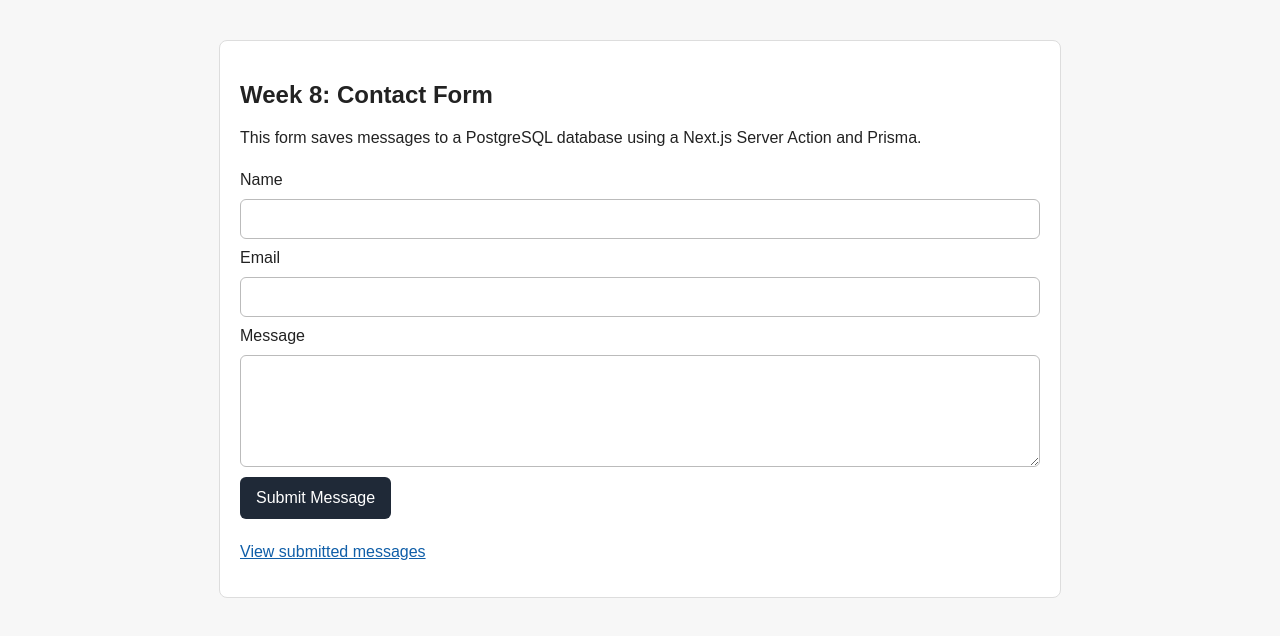
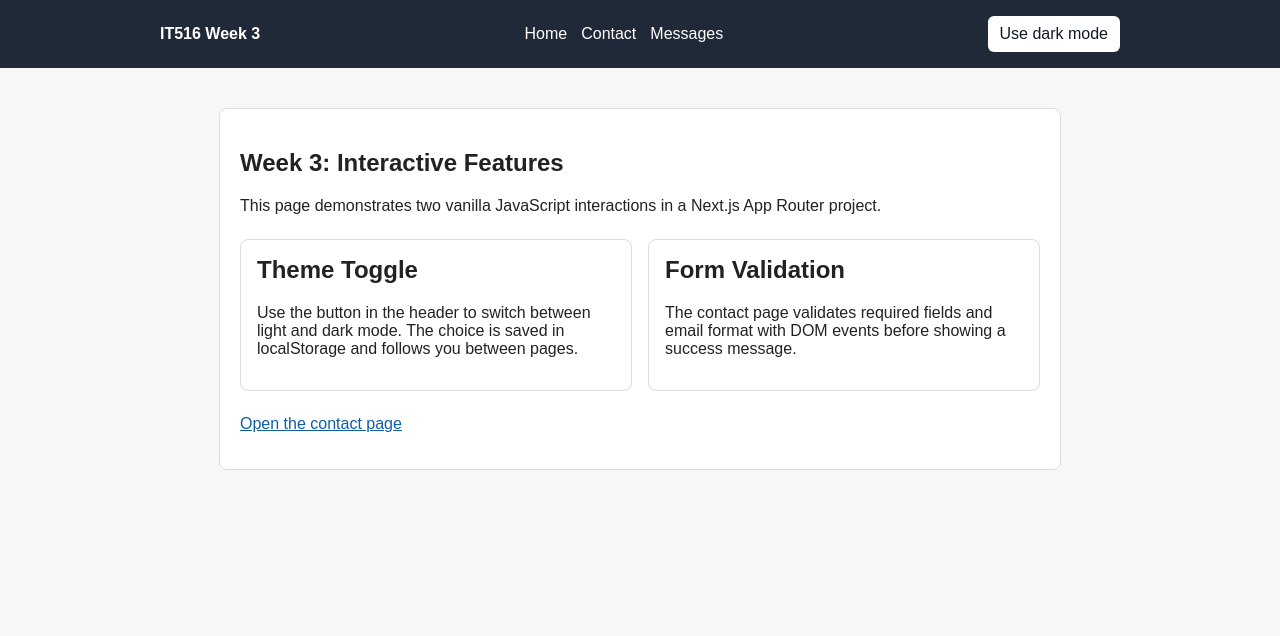
Before and after one commit to ezerayarii/it516_week1, a Next.js app: page / in a window 1280 px wide. Shown: the top 636 px of the page. Built offline with nearby package versions, Linux system fonts and the light colour scheme.

Commit message:
Week 3: add secondary page and vanilla JS interactions

```diff
--- a/app/globals.css
+++ b/app/globals.css
@@ -3,25 +3,70 @@ body {
   margin: 0;
   background: #f7f7f7;
   color: #222;
+  transition:
+    background 180ms ease,
+    color 180ms ease;
 }
 
-header {
-  background: #333;
-  color: white;
-  text-align: center;
-  padding: 20px;
+:root[data-theme="dark"] body {
+  background: #111827;
+  color: #f9fafb;
 }
 
-nav {
-  text-align: center;
-  padding: 10px;
-  background: #222;
+:root[data-theme="dark"] section,
+:root[data-theme="dark"] .feature-card,
+:root[data-theme="dark"] .message-card {
+  background: #1f2937;
+  border-color: #374151;
 }
 
-nav a {
+.site-header {
+  background: #1f2937;
   color: white;
-  margin: 0 10px;
+}
+
+.site-header-inner {
+  align-items: center;
+  display: flex;
+  gap: 18px;
+  justify-content: space-between;
+  margin: 0 auto;
+  max-width: 960px;
+  padding: 16px 20px;
+}
+
+.site-title {
+  color: white;
+  font-weight: 700;
   text-decoration: none;
+}
+
+.site-nav {
+  display: flex;
+  gap: 14px;
+}
+
+.site-nav a {
+  color: white;
+  text-decoration: none;
+}
+
+.site-nav a:focus-visible,
+.theme-toggle:focus-visible,
+.contact-form button:focus-visible,
+a:focus-visible {
+  outline: 3px solid #60a5fa;
+  outline-offset: 3px;
+}
+
+.theme-toggle {
+  background: white;
+  border: 0;
+  border-radius: 6px;
+  color: #111827;
+  cursor: pointer;
+  font: inherit;
+  padding: 9px 12px;
 }
 
 section {
@@ -43,6 +88,24 @@ img {
   margin-top: 40px;
 }
 
+.feature-grid {
+  display: grid;
+  gap: 16px;
+  grid-template-columns: repeat(auto-fit, minmax(220px, 1fr));
+  margin: 24px 0;
+}
+
+.feature-card {
+  background: #ffffff;
+  border: 1px solid #ddd;
+  border-radius: 8px;
+  padding: 16px;
+}
+
+.feature-card h2 {
+  margin-top: 0;
+}
+
 .contact-form {
   display: grid;
   gap: 10px;
@@ -55,6 +118,13 @@ img {
   border-radius: 6px;
   font: inherit;
   padding: 10px;
+}
+
+:root[data-theme="dark"] .contact-form input,
+:root[data-theme="dark"] .contact-form textarea {
+  background: #111827;
+  border-color: #4b5563;
+  color: white;
 }
 
 .contact-form button {
@@ -71,6 +141,11 @@ img {
 .contact-form button:disabled {
   cursor: not-allowed;
   opacity: 0.7;
+}
+
+.form-status {
+  margin: 0;
+  min-height: 20px;
 }
 
 .form-error {
@@ -113,6 +188,22 @@ img {
 a {
   color: #0f5ea8;
 }
+
+:root[data-theme="dark"] a {
+  color: #93c5fd;
+}
+
+@media (max-width: 640px) {
+  .site-header-inner {
+    align-items: flex-start;
+    flex-direction: column;
+  }
+
+  .site-nav {
+    flex-wrap: wrap;
+  }
+}
+
 @media (prefers-reduced-motion: reduce) {
   *,
   *::before,
--- a/app/layout.tsx
+++ b/app/layout.tsx
@@ -1,4 +1,5 @@
 import "./globals.css";
+import SiteHeader from "@/components/site-header";
 
 export default function RootLayout({
   children,
@@ -7,7 +8,10 @@ export default function RootLayout({
 }) {
   return (
     <html lang="en">
-      <body>{children}</body>
+      <body>
+        <SiteHeader />
+        {children}
+      </body>
     </html>
   );
 }
--- a/app/page.tsx
+++ b/app/page.tsx
@@ -1,20 +1,36 @@
 import Link from "next/link";
-import { ContactForm } from "@/components/contact-form";
 
-export default function ContactPage() {
+export default function HomePage() {
   return (
     <main>
       <section className="page-section">
-        <h1>Week 8: Contact Form</h1>
+        <h1>Week 3: Interactive Features</h1>
         <p>
-          This form saves messages to a PostgreSQL database using a Next.js
-          Server Action and Prisma.
+          This page demonstrates two vanilla JavaScript interactions in a
+          Next.js App Router project.
         </p>
 
-        <ContactForm />
+        <div className="feature-grid">
+          <article className="feature-card">
+            <h2>Theme Toggle</h2>
+            <p>
+              Use the button in the header to switch between light and dark
+              mode. The choice is saved in localStorage and follows you between
+              pages.
+            </p>
+          </article>
+
+          <article className="feature-card">
+            <h2>Form Validation</h2>
+            <p>
+              The contact page validates required fields and email format with
+              DOM events before showing a success message.
+            </p>
+          </article>
+        </div>
 
         <p>
-          <Link href="/messages">View submitted messages</Link>
+          <Link href="/contact">Open the contact page</Link>
         </p>
       </section>
     </main>
--- /dev/null
+++ b/components/site-header.tsx
@@ -0,0 +1,20 @@
+import Link from "next/link";
+import ThemeToggle from "./theme-toggle";
+
+export default function SiteHeader() {
+  return (
+    <header className="site-header">
+      <div className="site-header-inner">
+        <Link className="site-title" href="/">
+          IT516 Week 3
+        </Link>
+        <nav aria-label="Main navigation" className="site-nav">
+          <Link href="/">Home</Link>
+          <Link href="/contact">Contact</Link>
+          <Link href="/messages">Messages</Link>
+        </nav>
+        <ThemeToggle />
+      </div>
+    </header>
+  );
+}
--- /dev/null
+++ b/components/theme-toggle.tsx
@@ -0,0 +1,79 @@
+"use client";
+
+declare global {
+  interface Window {
+    week3ThemeToggleReady?: boolean;
+  }
+}
+
+function setupThemeToggle() {
+  if (typeof window === "undefined") {
+    return;
+  }
+
+  const getPreferredTheme = () => {
+    const savedTheme = localStorage.getItem("week3-theme");
+
+    if (savedTheme === "light" || savedTheme === "dark") {
+      return savedTheme;
+    }
+
+    return window.matchMedia("(prefers-color-scheme: dark)").matches
+      ? "dark"
+      : "light";
+  };
+
+  const applyTheme = (theme: string) => {
+    document.documentElement.dataset.theme = theme;
+
+    document.querySelectorAll<HTMLButtonElement>("[data-theme-toggle]").forEach(
+      (button) => {
+        const isDark = theme === "dark";
+        button.setAttribute("aria-pressed", String(isDark));
+        button.textContent = isDark ? "Use light mode" : "Use dark mode";
+      },
+    );
+  };
+
+  window.setTimeout(() => applyTheme(getPreferredTheme()), 0);
+
+  if (window.week3ThemeToggleReady) {
+    return;
+  }
+
+  window.week3ThemeToggleReady = true;
+
+  document.addEventListener("click", (event) => {
+    const button = (event.target as HTMLElement).closest<HTMLButtonElement>(
+      "[data-theme-toggle]",
+    );
+
+    if (!button) {
+      return;
+    }
+
+    const nextTheme =
+      document.documentElement.dataset.theme === "dark" ? "light" : "dark";
+
+    localStorage.setItem("week3-theme", nextTheme);
+    applyTheme(nextTheme);
+  });
+}
+
+if (typeof window !== "undefined") {
+  setupThemeToggle();
+}
+
+export default function ThemeToggle() {
+  return (
+    <button
+      aria-label="Toggle color theme"
+      aria-pressed="false"
+      className="theme-toggle"
+      data-theme-toggle
+      type="button"
+    >
+      Use dark mode
+    </button>
+  );
+}
--- a/package.json
+++ b/package.json
@@ -4,7 +4,8 @@
   "private": true,
   "scripts": {
     "dev": "next dev",
-    "build": "next build",
+    "build": "prisma generate && next build",
+    "vercel-build": "prisma generate && next build",
     "postinstall": "prisma generate",
     "start": "next start",
     "lint": "eslint"
```
Also changed, not shown: app/contact/page.tsx (added, +18 -0 lines), components/week3-contact-form.tsx (added, +97 -0 lines), 2 other files (tests, documents, lock files or other folders).
